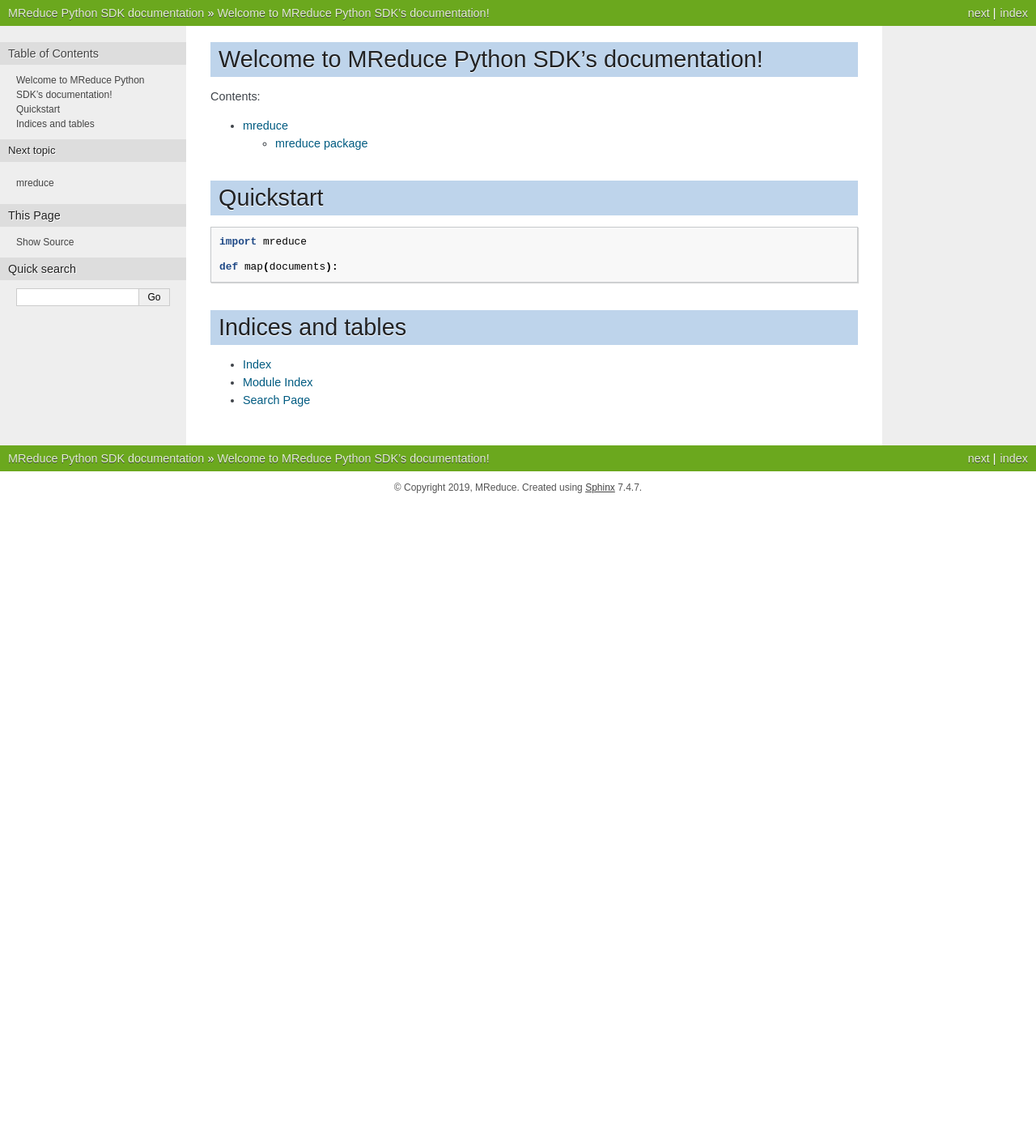
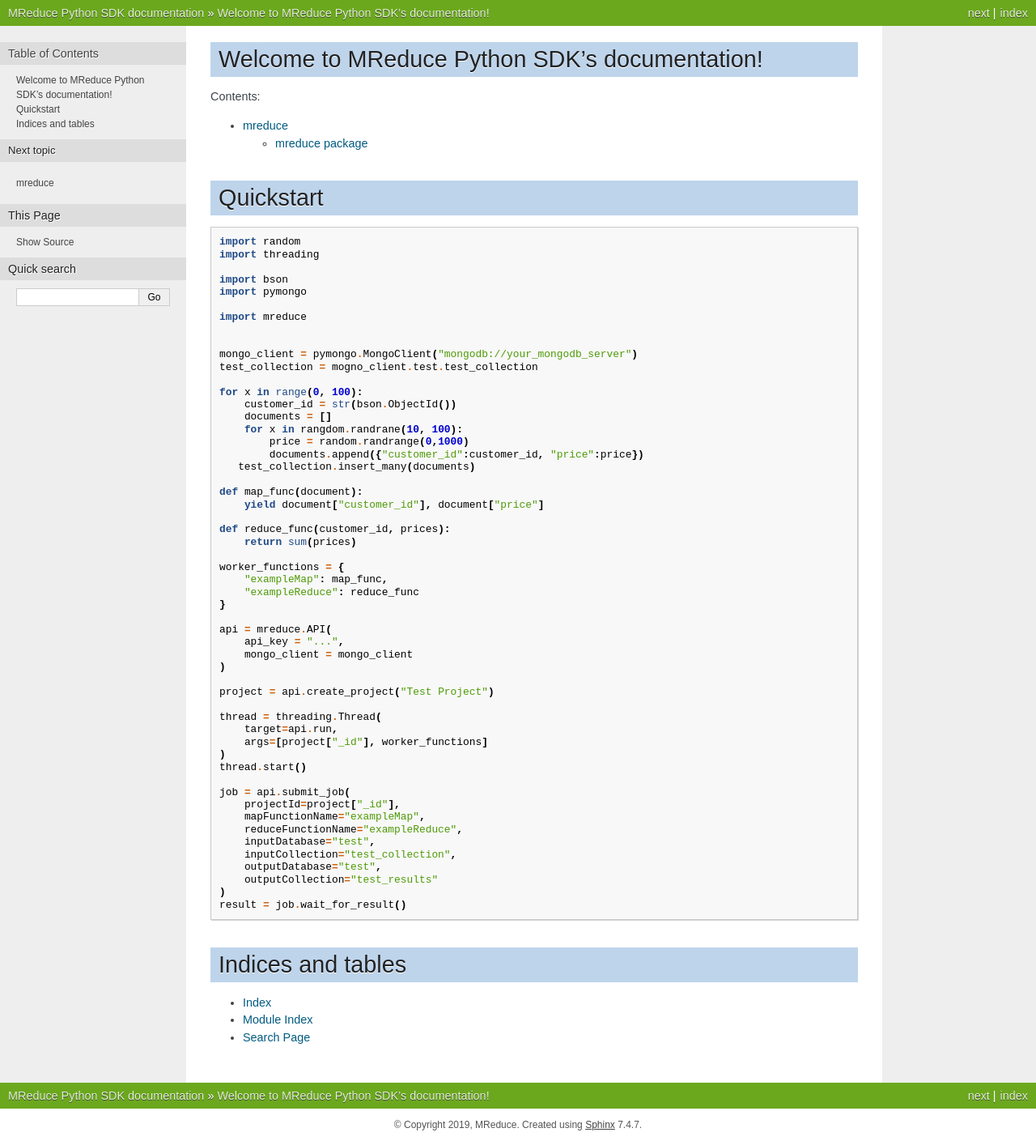
Before and after one commit to lwcolton/mongo-mapreduce-sdk-python, a Sphinx documentation site: the page built from docs/index.rst, in a window 1280 px wide. Shown: the whole page at 81% size. Built offline with Sphinx 7.4.7, drawn with Linux system fonts in a browser that asks for light colours; before the commit the page ends 900 px from its top, so only the background shows below that.

Commit message:
update example

```diff
--- a/docs/index.rst
+++ b/docs/index.rst
@@ -16,10 +16,60 @@
 ==============================================
 .. code-block:: python
 
-      import mreduce
+   import random
+   import threading
 
-      def map(documents):
+   import bson
+   import pymongo
 
+   import mreduce
+
+
+   mongo_client = pymongo.MongoClient("mongodb://your_mongodb_server")
+   test_collection = mogno_client.test.test_collection
+
+   for x in range(0, 100):
+       customer_id = str(bson.ObjectId())
+       documents = []
+       for x in rangdom.randrane(10, 100):
+           price = random.randrange(0,1000)
+           documents.append({"customer_id":customer_id, "price":price})
+      test_collection.insert_many(documents)
+
+   def map_func(document):
+       yield document["customer_id"], document["price"]
+
+   def reduce_func(customer_id, prices):
+       return sum(prices)
+
+   worker_functions = {
+       "exampleMap": map_func,
+       "exampleReduce": reduce_func
+   }
+
+   api = mreduce.API(
+       api_key = "...",
+       mongo_client = mongo_client
+   )
+
+   project = api.create_project("Test Project")
+
+   thread = threading.Thread(
+       target=api.run,
+       args=[project["_id"], worker_functions]
+   )
+   thread.start()
+
+   job = api.submit_job(
+       projectId=project["_id"],
+       mapFunctionName="exampleMap",
+       reduceFunctionName="exampleReduce",
+       inputDatabase="test",
+       inputCollection="test_collection",
+       outputDatabase="test",
+       outputCollection="test_results"
+   )
+   result = job.wait_for_result()
 
 Indices and tables
 ==================
--- a/mreduce/__init__.py
+++ b/mreduce/__init__.py
@@ -12,7 +12,7 @@
 
 
 class API:
-    def __init__(self, api_key=None, mongo_client=None, host="localhost", logger=None):
+    def __init__(self, api_key=None, mongo_client=None, host="mreduce.com", logger=None):
         if type(api_key) != str:
             raise ValueError("Must supply api_key, type str")
         if not isinstance(mongo_client, pymongo.MongoClient):
@@ -451,7 +451,7 @@
             if previous_key != key:
                 if len(values) > 0:
                     if len(values) > 1:
-                        value = reduce_function(values)
+                        value = reduce_function(previous_key, values)
                     else:
                         value = values[0]
                     if finalize_function:
@@ -466,7 +466,7 @@
                     values = []
             else:
                 if len(values) > 10:
-                    values = [reduce_function(values)]
+                    values = [reduce_function(key, values)]
             values += document["values"]
             previous_key = key
         if len(values) > 1:
```
Also changed, not shown: 1 other file.
